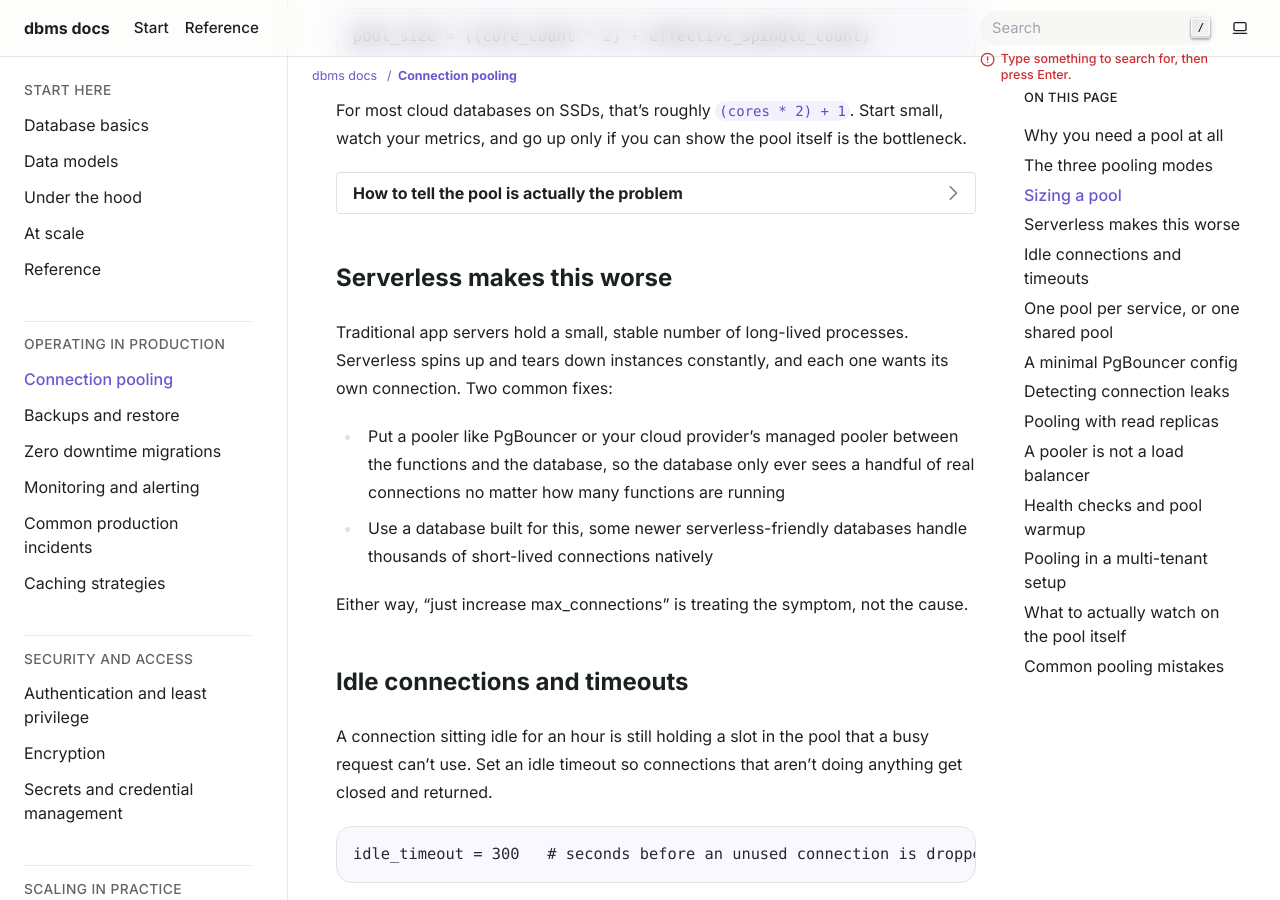
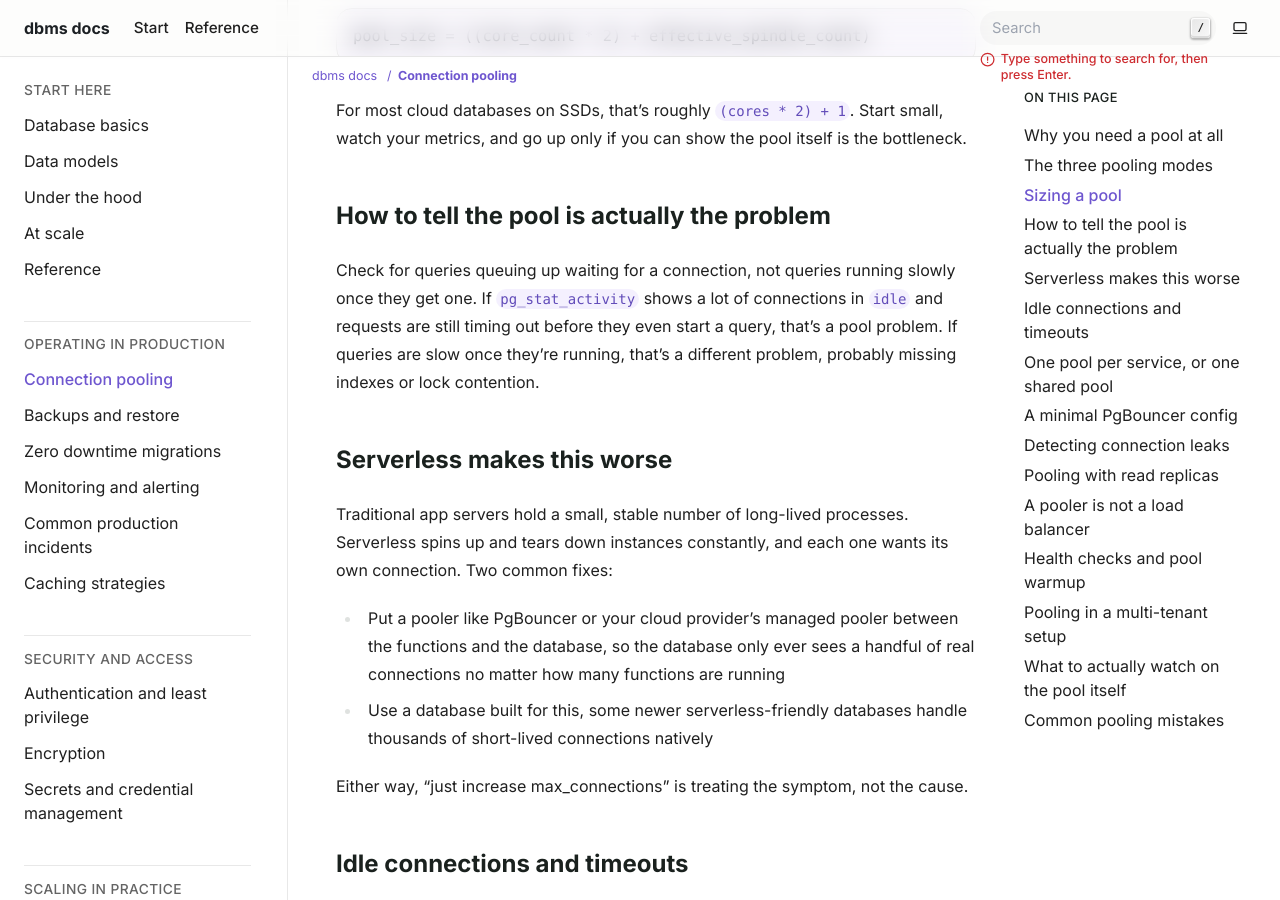
Before and after one commit to musix787-sketch/databases, a Sphinx documentation site: the page built from source/connection-pooling.rst, in a window 1280 px wide and 900 px high, scrolled down 1528 px. Built offline with Sphinx 7.4.7, drawn with Linux system fonts in a browser that asks for light colours; some of the changed lines change nothing that is shown.

Commit message:
Update connection-pooling.rst

```diff
--- a/source/connection-pooling.rst
+++ b/source/connection-pooling.rst
@@ -72,14 +72,14 @@ For most cloud databases on SSDs, that's roughly ``(cores * 2) + 1``. Start
 small, watch your metrics, and go up only if you can show the pool itself is
 the bottleneck.
 
-.. dropdown:: How to tell the pool is actually the problem
-
-   Check for queries queuing up waiting for a connection, not queries running
-   slowly once they get one. If ``pg_stat_activity`` shows a lot of
-   connections in ``idle`` and requests are still timing out before they even
-   start a query, that's a pool problem. If queries are slow once they're
-   running, that's a different problem, probably missing indexes or lock
-   contention.
+How to tell the pool is actually the problem
+-----------------------------
+Check for queries queuing up waiting for a connection, not queries running
+slowly once they get one. If ``pg_stat_activity`` shows a lot of
+connections in ``idle`` and requests are still timing out before they even
+start a query, that's a pool problem. If queries are slow once they're
+running, that's a different problem, probably missing indexes or lock
+contention.
 
 .. _pooling-serverless:
 
```
